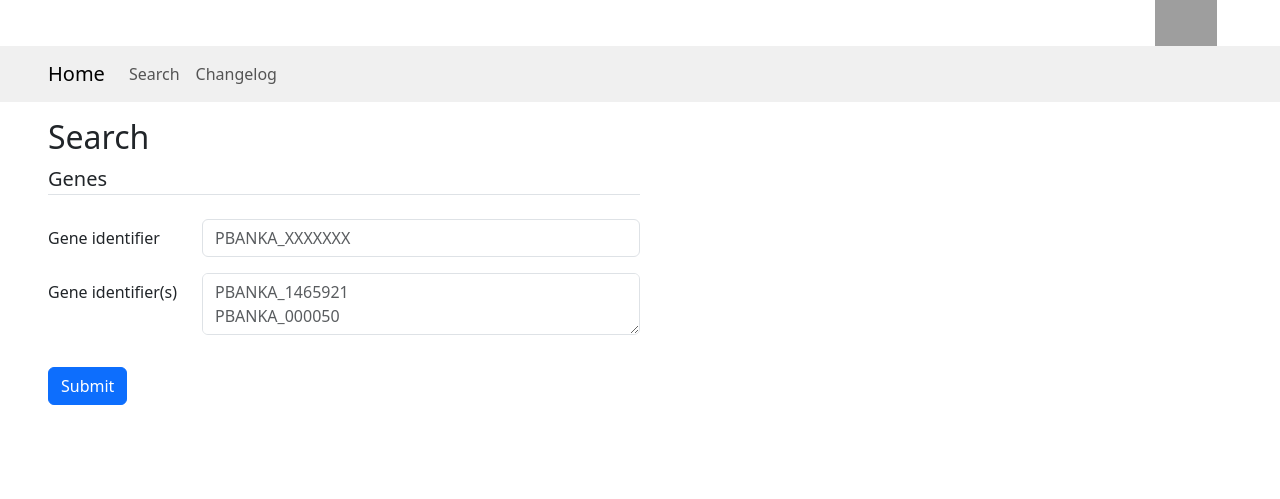
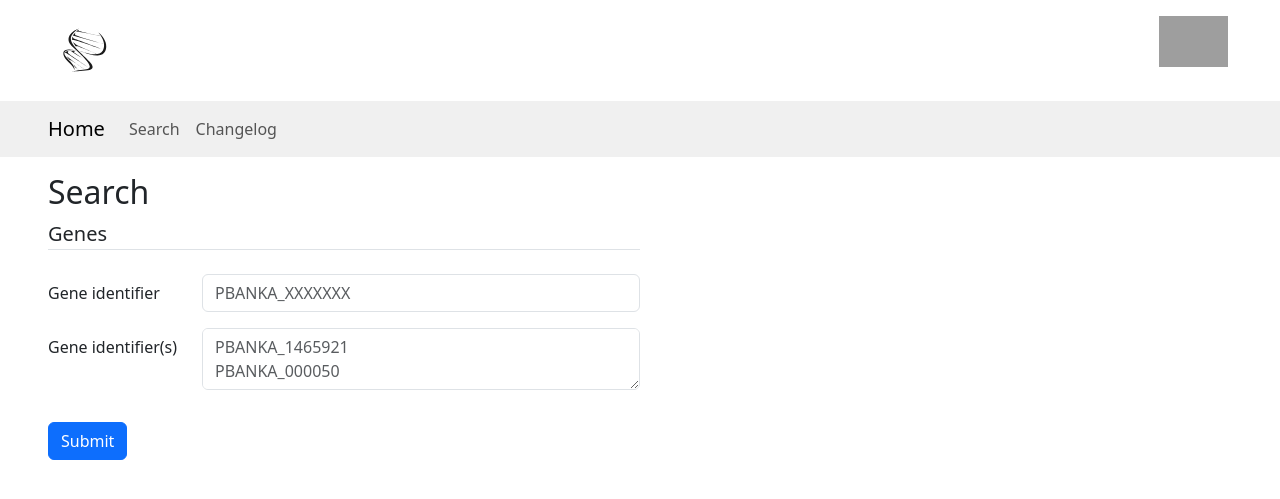
Before and after one commit to NBISweden/vector-oligo-search, a Flask app: page /search in a window 1280 px wide. Shown: the top 499 px of the page. Run offline with Flask 3, Linux system fonts and the light colour scheme; parts of the project's set-up code (start-up, migrations or seed data) failed here and were passed over; some libraries are stand-ins or nearby versions; grey boxes are pictures that could not be loaded.

Commit message:
fix: tighten up styling and add temporary logo

```diff
--- a/static/render-items.js
+++ b/static/render-items.js
@@ -69,7 +69,7 @@ function renderItems(items, pageSize, pageNumber, targetId) {
 `<li class="page-item {{disabled}}"><a class="page-link {{active}}" href="{{href}}">{{label}}</a></li>`
   );
   const paginationTemplate = (
-`<nav aria-label="Page navigation">
+`<nav aria-label="Page navigation" class="my-3">
   <ul class="pagination justify-content-center">
     {{{paginationItems}}}
     <li class="page-item"><span class="pagination-label"> of {{pageCount}} pages.</span></li>
--- a/templates/base.html
+++ b/templates/base.html
@@ -73,25 +73,26 @@
       text-decoration: none;
       background-color: var(--bs-pagination-disabled-bg);
       border: var(--bs-pagination-border-width) solid var(--bs-pagination-disabled-bg);
+      white-space: nowrap;
     }
   </style>
 </head>
 <body>
   <div class="content-main">
 
-    <div class="container-fluid px-5">
+    <div class="container-fluid px-lg-5">
       <div class="row">
-        <div class="col-md-11">
-          <!-- TODO: Place logo here  -->
+        <div class="col-5 col-md-2 col-lg-1 p-3">
+          <img src="/static/img/gwcdt.svg" width="100%" height="auto">
         </div>
-
-        <div class="col-md-1">
-          <img src="/static/img/umea_university.png" width="80%" height="auto">
+        <div class="col-2 col-md-8 col-lg-10"></div>
+        <div class="col-5 col-md-2 col-lg-1 p-3">
+          <img src="/static/img/umea_university.png" width="100%" height="auto">
         </div>
       </div>
     </div>
 
-    <nav class="navbar navbar-expand-lg navbar-light px-lg-5" style="background-color: #f0f0f0">
+    <nav class="navbar navbar-expand-lg navbar-light px-2 px-lg-5" style="background-color: #f0f0f0">
       <a class="navbar-brand" href="/">Home</a>
       <button class="navbar-toggler" type="button" data-bs-toggle="collapse" data-bs-target="#navbarContent" aria-controls="navbarContent" aria-expanded="false" aria-label="Toggle navigation">
         <span class="navbar-toggler-icon"></span>
```
Also changed, not shown: static/img/gwcdt.svg (added).
